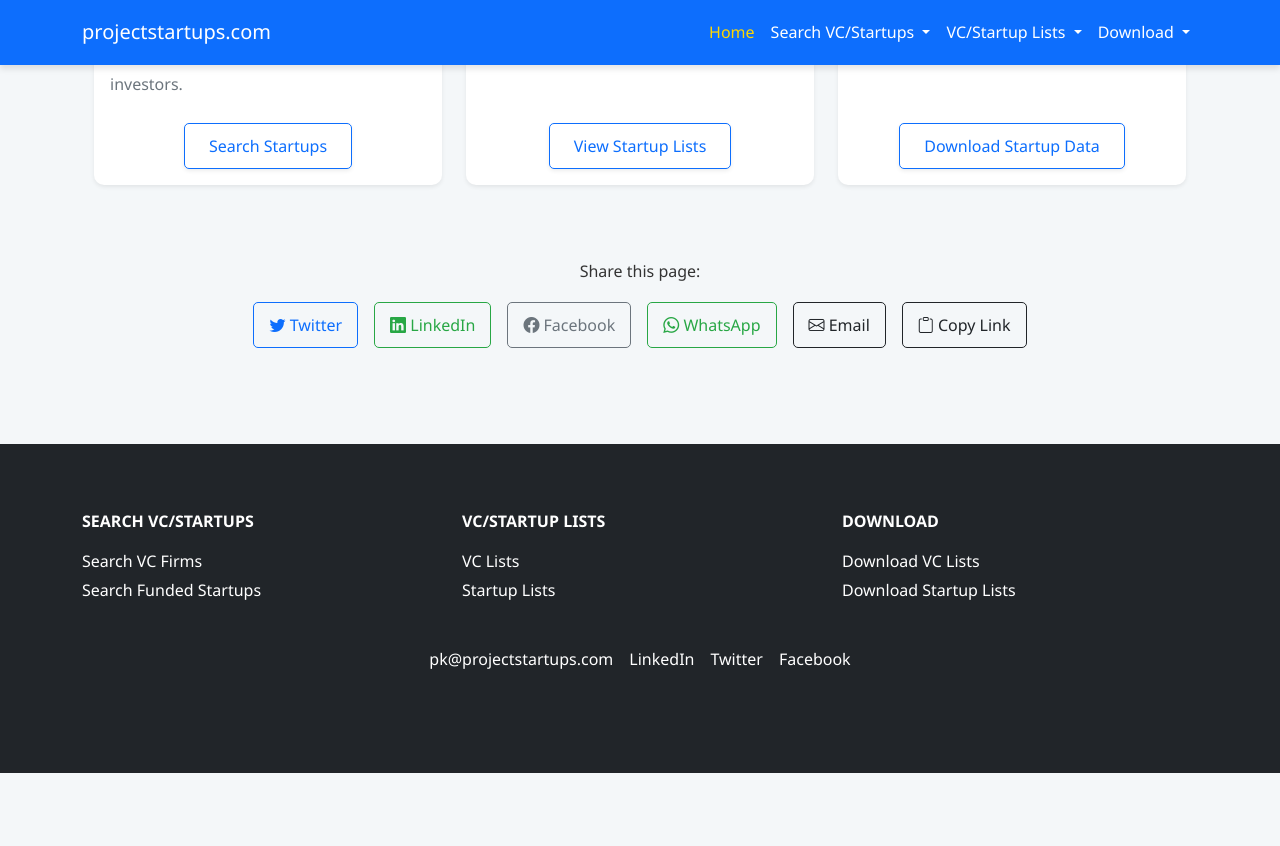
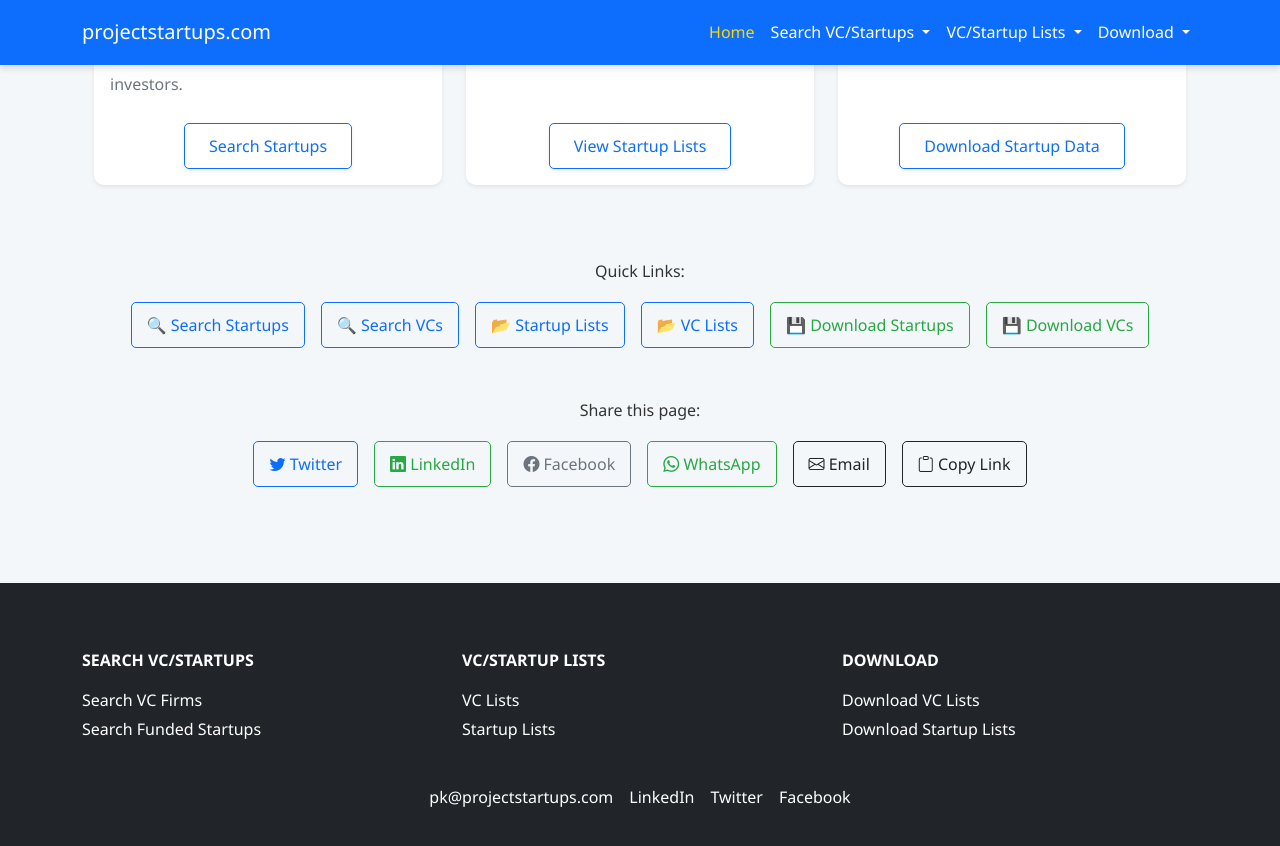
Before and after one commit to pkprojectstartups/projectstartups, a Jekyll site: the page built from index.html, in a window 1280 px wide and 900 px high, scrolled down 794 px. Shown: the top 846 px of the window. Built offline with Jekyll 4.4.1, drawn with Linux system fonts in a browser that asks for light colours; before the commit the page ends 1567 px from its top, so only the background shows below that.

Commit message:
Update default.html

```diff
--- a/_layouts/default.html
+++ b/_layouts/default.html
@@ -128,6 +128,50 @@
   <main class="container py-5 mt-5">
     {{ content }}
 
+
+<!-- Quick Access Links -->
+<div class="mt-5 text-center">
+  <p class="fw-semibold">Quick Links:</p>
+  <div class="d-flex justify-content-center gap-3 flex-wrap">
+
+    <a href="https://startup.projectstartups.com" class="btn btn-outline-primary btn-sm">
+      🔍 Search Startups
+    </a>
+
+    <a href="https://vc.projectstartups.com" class="btn btn-outline-primary btn-sm">
+      🔍 Search VCs
+    </a>
+
+    <a href="https://startup.projectstartups.com/startup_list/" class="btn btn-outline-primary btn-sm">
+      📂 Startup Lists
+    </a>
+
+    <a href="https://vc.projectstartups.com/vc_list/" class="btn btn-outline-primary btn-sm">
+      📂 VC Lists
+    </a>
+
+    <a href="https://startup.projectstartups.com/buy/" class="btn btn-outline-success btn-sm">
+      💾 Download Startups
+    </a>
+
+    <a href="https://vc.projectstartups.com/buy/" class="btn btn-outline-success btn-sm">
+      💾 Download VCs
+    </a>
+
+  </div>
+</div>
+
+
+
+
+
+
+
+
+
+
+
+
 	{% unless page.url contains '404' %}
   <!-- Share Buttons -->
   <div class="mt-5 text-center">
```
